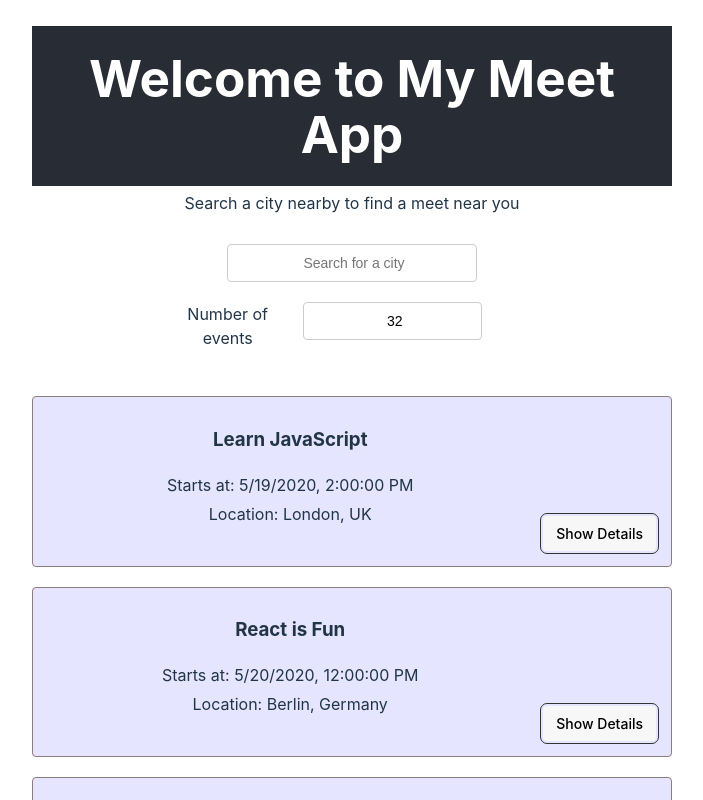
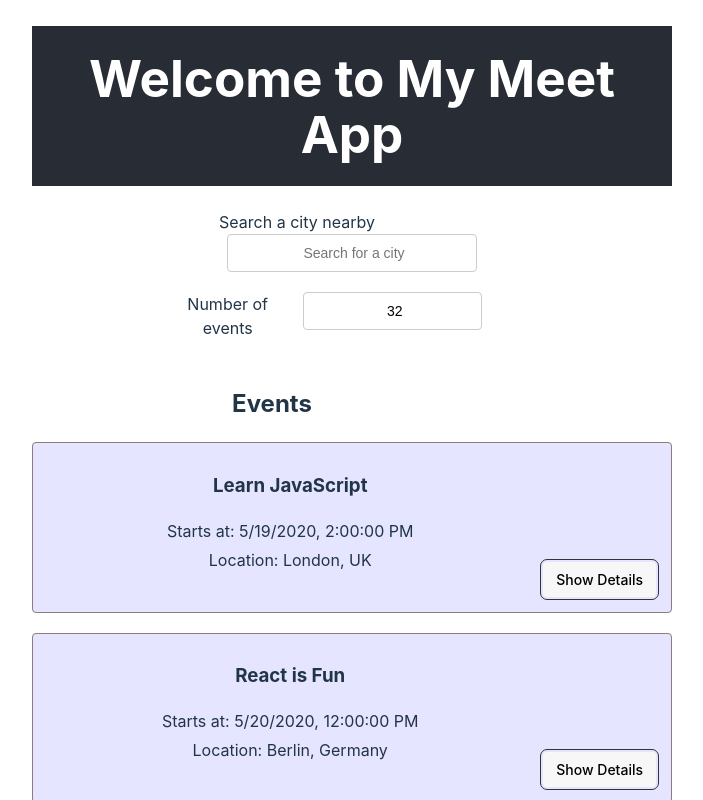
Before and after one commit to LindsellR/meet, a React (Vite) app: page / in a window 1280 px wide. Shown: the top 800 px of the page, without its empty margins (288-991 px from the left). Built offline with nearby package versions, Linux system fonts and the light colour scheme; the HTML template or start-up script is replaced by a standard one.

Commit message:
Wrapped input in labels

```diff
--- a/src/App.jsx
+++ b/src/App.jsx
@@ -54,7 +54,6 @@ const App = () => {
       <header>
         <h1>Welcome to My Meet App</h1>
       </header>
-      <p>Search a city nearby to find a meet near you</p>
 
       <div className="alerts-container">
         {infoAlert.length > 0 && <InfoAlert text={infoAlert} />}
--- a/src/components/CitySearch.jsx
+++ b/src/components/CitySearch.jsx
@@ -40,6 +40,7 @@ const CitySearch = ({ allLocations, setCurrentCity, setInfoAlert }) => {
 
   return (
     <div id="city-search">
+      <label htmlFor="city">Search a city nearby</label>
       <input
         type="text"
         className="city"
--- a/src/components/EventList.jsx
+++ b/src/components/EventList.jsx
@@ -4,6 +4,7 @@ import Event from './Event'
 
 const EventList = ({ events = [] }) => (
   <ul id="event-list">
+    <h2>Events</h2>
     {events.map((event) => (
       <Event key={event.id} event={event} />
     ))}
--- a/src/components/NumberOfEvents.jsx
+++ b/src/components/NumberOfEvents.jsx
@@ -14,7 +14,7 @@ const NumberOfEvents = ({ number, onNumberChange, setErrorAlert }) => {
     const intValue = parseInt(value, 10)
 
     if (value === '') {
-      setErrorAlert?.('Please enter a positive number') // gracefully handle no input
+      setErrorAlert?.('Please enter a positive number') // handle no input
     } else if (isNaN(intValue) || intValue <= 0) {
       setErrorAlert?.('Please enter a number')
     } else {
```
